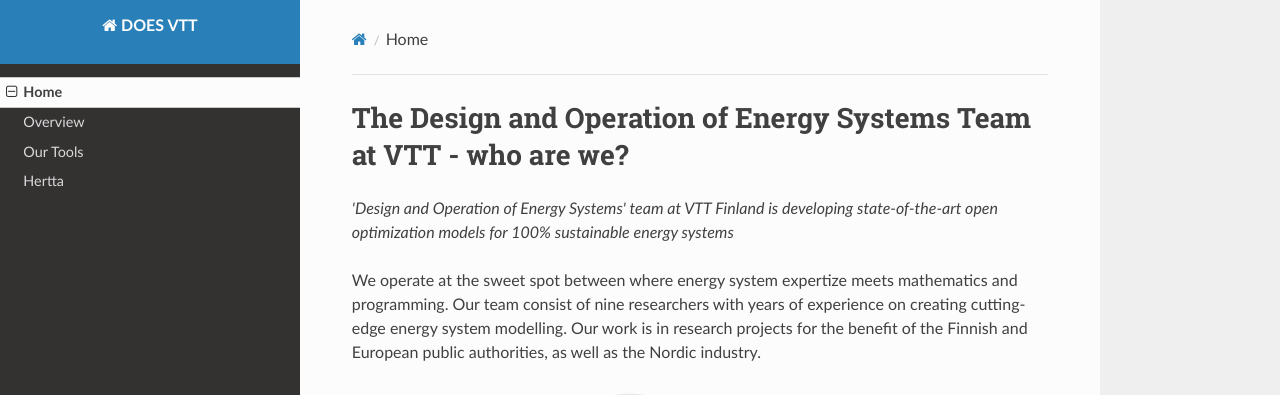
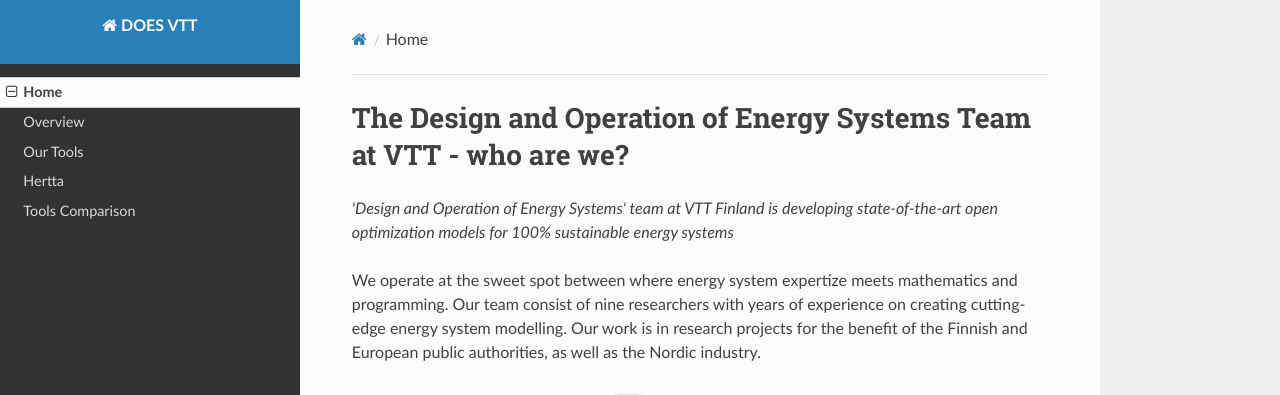
Before and after one commit to DOESVTT/doesvtt, an MkDocs documentation site: the page built from docs/index.md, in a window 1280 px wide. Shown: the top 395 px of the page. Built offline with MkDocs 1.6.1, drawn with Linux system fonts in a browser that asks for light colours; nearby versions of some CDN libraries.

Commit message:
Update mkdocs.yml

```diff
--- a/mkdocs.yml
+++ b/mkdocs.yml
@@ -6,6 +6,7 @@
   - Overview: github_does_tools.md
   - Our Tools: our_tools.md
   - Hertta: Hertta.md
+  - Tools Comparison: tool_comparison.md
 theme: readthedocs
 
 plugins:
```
